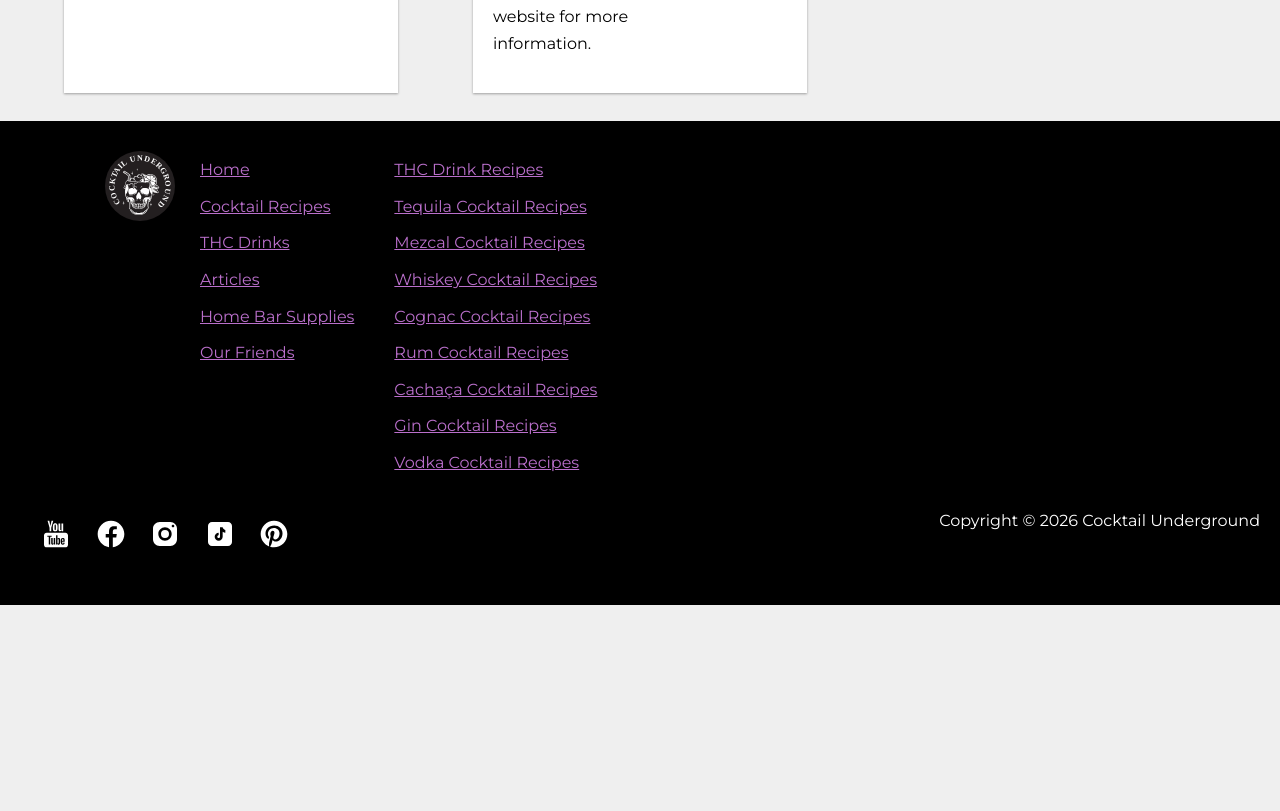
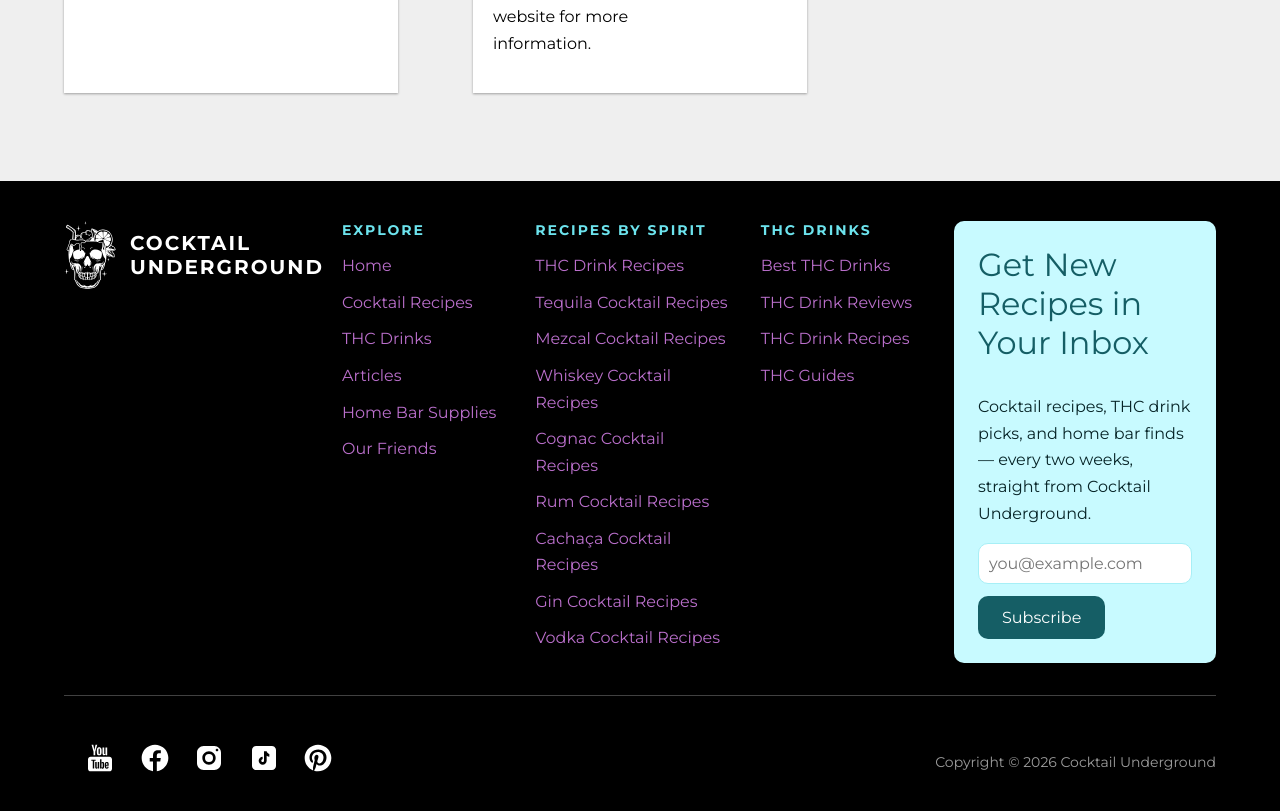
Before and after one commit to violetcrumble/od3b-fe, a Next.js app: page /friends in a window 1280 px wide. Shown: the part 1540-2351 px from the top of the page. Before the commit the page ends 2145 px from the top, so only its background shows below. Built offline with nearby package versions, Linux system fonts and the light colour scheme.

Commit message:
footer redesign

```diff
--- a/components/Footer/Footer.js
+++ b/components/Footer/Footer.js
@@ -1,4 +1,5 @@
 import SocialLinks from '../SocialLinks/SocialLinks';
+import NewsletterSignup from '../NewsletterSignup/NewsletterSignup';
 import Link from 'next/link';
 import Image from 'next/image';
 import styles from './Footer.module.scss';
@@ -9,13 +10,15 @@ export default function Footer() {
   return (
     <footer className={styles.footer}>
       <div className={styles['footer-grid-main']}>
-        <div className={styles['footer-logo']}>
+        <div className={styles['footer-brand']}>
           <Link href="/" className={styles.logo}>
-            <Image src="/logo.svg" alt="Cocktail Underground" width="200" height="70" />
+            <Image src="/logo-skull-only.svg" alt="" width="52" height="68" />
+            <span>Cocktail Underground</span>
           </Link>
         </div>
 
-        <div className={`${styles['footer-main-nav']} ${styles['footer-nav']}`}>
+        <nav className={styles['footer-nav']} aria-label="Explore">
+          <h3>Explore</h3>
           <ul>
             <li>
               <Link href="/">Home</Link>
@@ -36,9 +39,10 @@ export default function Footer() {
               <Link href="/friends">Our Friends</Link>
             </li>
           </ul>
-        </div>
+        </nav>
 
-        <div className={`${styles['footer-recipe-nav']} ${styles['footer-nav']}`}>
+        <nav className={styles['footer-nav']} aria-label="Recipes by spirit">
+          <h3>Recipes by Spirit</h3>
           <ul>
             <li>
               <Link href="/cocktail-recipes/category/thc">THC Drink Recipes</Link>
@@ -68,6 +72,28 @@ export default function Footer() {
               <Link href="/cocktail-recipes/category/vodka">Vodka Cocktail Recipes</Link>
             </li>
           </ul>
+        </nav>
+
+        <nav className={styles['footer-nav']} aria-label="THC drinks">
+          <h3>THC Drinks</h3>
+          <ul>
+            <li>
+              <Link href="/blog/best-thc-drinks">Best THC Drinks</Link>
+            </li>
+            <li>
+              <Link href="/thc-drinks/reviews">THC Drink Reviews</Link>
+            </li>
+            <li>
+              <Link href="/thc-drinks/recipes">THC Drink Recipes</Link>
+            </li>
+            <li>
+              <Link href="/thc-drinks/guides">THC Guides</Link>
+            </li>
+          </ul>
+        </nav>
+
+        <div className={styles['footer-newsletter']}>
+          <NewsletterSignup />
         </div>
       </div>
 
--- a/components/Footer/Footer.module.scss
+++ b/components/Footer/Footer.module.scss
@@ -4,55 +4,112 @@
 .footer {
   background-color: colors.$black;
   color: colors.$white;
-  padding: 20px;
+  padding: 40px 5% 20px;
+  margin-top: 60px;
 
   .footer-grid-main {
+    display: grid;
+    grid-template-columns: 1fr;
+    gap: 32px;
+    max-width: 1440px;
+    margin: 0 auto;
+  }
+
+  .footer-brand {
+    .logo {
+      display: flex;
+      align-items: center;
+      gap: 14px;
+      text-decoration: none;
+      color: colors.$white;
+
+      span {
+        font-size: 20px;
+        font-weight: bold;
+        text-transform: uppercase;
+        letter-spacing: 2px;
+        max-width: 180px;
+      }
+    }
+  }
+
   .footer-nav {
+    h3 {
+      font-size: 14px;
+      font-weight: bold;
+      text-transform: uppercase;
+      letter-spacing: 2px;
+      color: colors.$brand-seafoam;
+      margin: 0 0 14px;
+    }
+
     ul {
       list-style-type: none;
+      margin: 0;
+      padding: 0;
 
       li {
         margin-bottom: 10px;
 
         a {
           color: colors.$brand-purple-300;
+          text-decoration: none;
+
+          &:hover {
+            color: colors.$brand-purple-200;
+            text-decoration: underline;
           }
         }
-      }
-      padding: 10px 0;
-    }
-
-    .logo {
-      display: block;
-      width: 100px;
-      padding: 10px 20px;
-      margin: 0 auto;
-
-      svg {
-        width: 100%;
-        height: 100%;
       }
     }
   }
 
+  .footer-newsletter > :first-child {
+    margin: 0;
+  }
+
   .footer-social-copy {
+    max-width: 1440px;
+    margin: 32px auto 0;
+    padding-top: 20px;
+    border-top: 1px solid colors.$gray-darker;
     text-align: center;
+
+    p {
+      color: colors.$gray;
+      font-size: 14px;
     }
   }
 
   @media (min-width: grids.$breakpoint-md) {
-  .footer {
     .footer-grid-main {
-      display: flex;
+      grid-template-columns: repeat(2, 1fr);
 
-      .footer-nav {
-        border-bottom: 0;
-        padding: 0;
+      .footer-brand,
+      .footer-newsletter {
+        grid-column: 1 / -1;
       }
     }
+
     .footer-social-copy {
       display: flex;
       justify-content: space-between;
+      align-items: center;
+
+      p {
+        margin: 0;
       }
     }
   }
+
+  @media (min-width: grids.$breakpoint-lg) {
+    .footer-grid-main {
+      grid-template-columns: 1.1fr 1fr 1.2fr 1fr 1.6fr;
+
+      .footer-brand,
+      .footer-newsletter {
+        grid-column: auto;
+      }
+    }
+  }
+}
--- a/components/HomePage/Home.js
+++ b/components/HomePage/Home.js
@@ -1,7 +1,6 @@
 import Link from 'next/link';
 import HeroImage from '../HeroImage/HeroImage';
 import RecipeListingCard from '../Cards/RecipeListingCard/RecipeListingCard.js';
-import NewsletterSignup from '../NewsletterSignup/NewsletterSignup';
 import CategoryNavPills from '../CategoryNavPills/CategoryNavPills';
 import AboutSection from '../AboutSection/AboutSection';
 import styles from './Home.module.scss';
@@ -65,10 +64,6 @@ export default function HomePage({ recipes, thcRecipes, latestRecipe }) {
           <AboutSection />
         </div>
       </div>
-
-      <div className="constrained-content">
-        <NewsletterSignup />
-      </div>
     </div>
   );
 }
--- a/components/NewsletterSignup/NewsletterSignup.module.scss
+++ b/components/NewsletterSignup/NewsletterSignup.module.scss
@@ -2,6 +2,9 @@
 
 .newsletter-signup {
   background-color: colors.$brand-teal-50;
+  // Explicit text color so the box reads correctly on any background,
+  // including the black footer.
+  color: colors.$brand-teal-900;
   border-radius: 10px;
   padding: 24px;
   margin: 40px 0;
```
Lines whose indentation alone changed are shown as unchanged.
